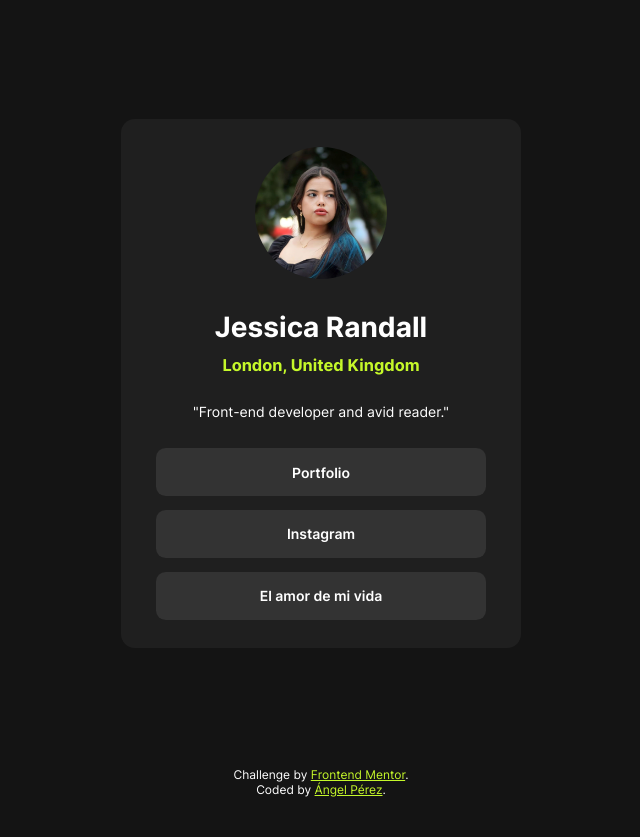
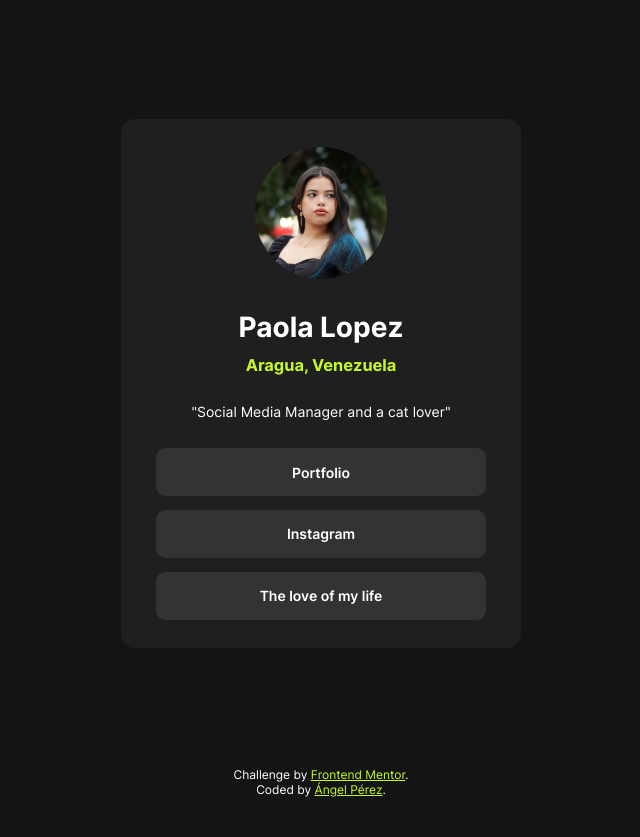
Before and after one commit to Titodelux/SocialLinksProfile-FM, a plain HTML site: page index.html in a window 1280 px wide. Shown: the whole page, without its empty margins (319-959 px from the left). Drawn offline with Linux system fonts and the light colour scheme.

Commit message:
Update index.html

```diff
--- a/index.html
+++ b/index.html
@@ -15,14 +15,14 @@
 
     <img src="./assets/images/download.jpg" alt="profile image">
 
-    <h1>Jessica Randall</h1>
-    <h3>London, United Kingdom</h3>
-    <p>"Front-end developer and avid reader."</p>
+    <h1>Paola Lopez</h1>
+    <h3>Aragua, Venezuela</h3>
+    <p>"Social Media Manager and a cat lover"</p>
 
     <div class="links_container">
       <a href="">Portfolio</a>
       <a href="https://www.instagram.com/paolas0810/">Instagram</a>
-      <a href="https://www.instagram.com/angelzerep.r/">El amor de mi vida</a>
+      <a href="https://www.instagram.com/angelzerep.r/">The love of my life</a>
     </div>
 
   </main>
```
